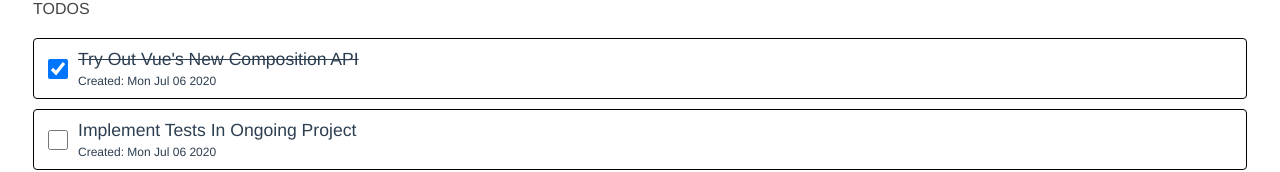
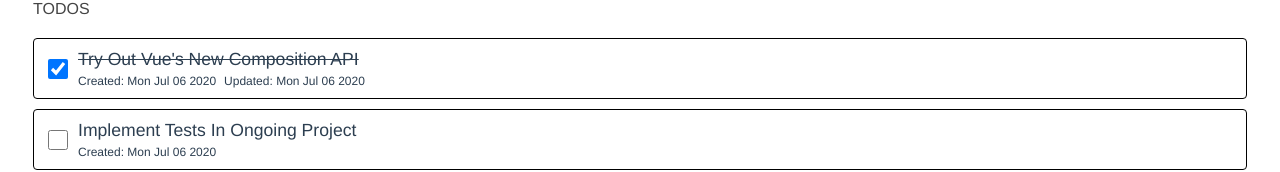
Before and after one commit to kevinand11/VueCompositionApi, a Vue app: page / in a window 1280 px wide. Shown: the part 198-370 px from the top of the page. Built offline with nearby package versions, Linux system fonts and the light colour scheme.

Commit message:
Added updateTodo functionality

```diff
--- a/src/store/index.js
+++ b/src/store/index.js
@@ -12,10 +12,15 @@ export default new Vuex.Store({
 			actions: {
 				setTodos: ({ commit }, todos) => commit('setTodos', todos),
 				addTodo: ({ commit }, todo) => commit('addTodo', todo),
+				updateTodo: ({ commit }, todo) => commit('updateTodo', todo),
 			},
 			mutations: {
 				setTodos: (state, todos) => (state.todos = todos),
 				addTodo: (state, todo) => state.todos.push(todo),
+				updateTodo: (state, todo) => {
+					let index = state.todos.findIndex((t) => t.task === todo.task)
+					state.todos[index] = todo
+				},
 			},
 			namespaced: true,
 		},
--- a/src/usecases/useTodos.js
+++ b/src/usecases/useTodos.js
@@ -42,10 +42,17 @@ export default () => {
 		newTodo.value = ''
 		return store.dispatch('todo/addTodo', todo)
 	}
+
+	let updateTodo = (todo) => {
+		todo.updated = new Date()
+		return store.dispatch('todo/updateTodo', todo)
+	}
+
 	return {
 		newTodo,
 		todos,
 		addTodo,
+		updateTodo,
 		error,
 		resetError,
 	}
--- a/src/views/Home.vue
+++ b/src/views/Home.vue
@@ -11,10 +11,13 @@
 		<h4>TODOS</h4>
 		<ul class='todoList'>
 			<li v-for='todo in todos' :key='todo.task' class='todoItem'>
-				<input type="checkbox" class='todoDone' v-model='todo.done'>
+				<input type="checkbox" class='todoDone' v-model='todo.done' @change='updateTodo(todo)'>
 				<div class="todoDetails">
 					<p class='todoTask' :class="{'strike-through': todo.done}">{{ todo.task }}</p>
-					<span class='todoDate'>Created: {{ todo.created.toDateString() }}</span>
+					<span class='todoDate'>
+						<span>Created: {{ todo.created.toDateString() }}</span>
+						<span v-if='todo.updated' style='margin-left:8px;'>Updated: {{ todo.updated.toDateString() }}</span>
+					</span>
 				</div>
 			</li>
 		</ul>
@@ -31,6 +34,7 @@ export default {
 			error,
 			todos,
 			addTodo,
+			updateTodo,
 			hasError,
 			resetError
 		} = useTodos()
@@ -40,6 +44,7 @@ export default {
 			error,
 			todos,
 			addTodo,
+			updateTodo,
 			hasError,
 			resetError
 		}
@@ -88,6 +93,7 @@ export default {
 	.todoItem .todoDetails .todoDate{
 		font-size: 0.75rem;
 		font-weight: lighter;
+		text-align: left;
 	}
 	.addTodoForm{
 		display: flex;
```
